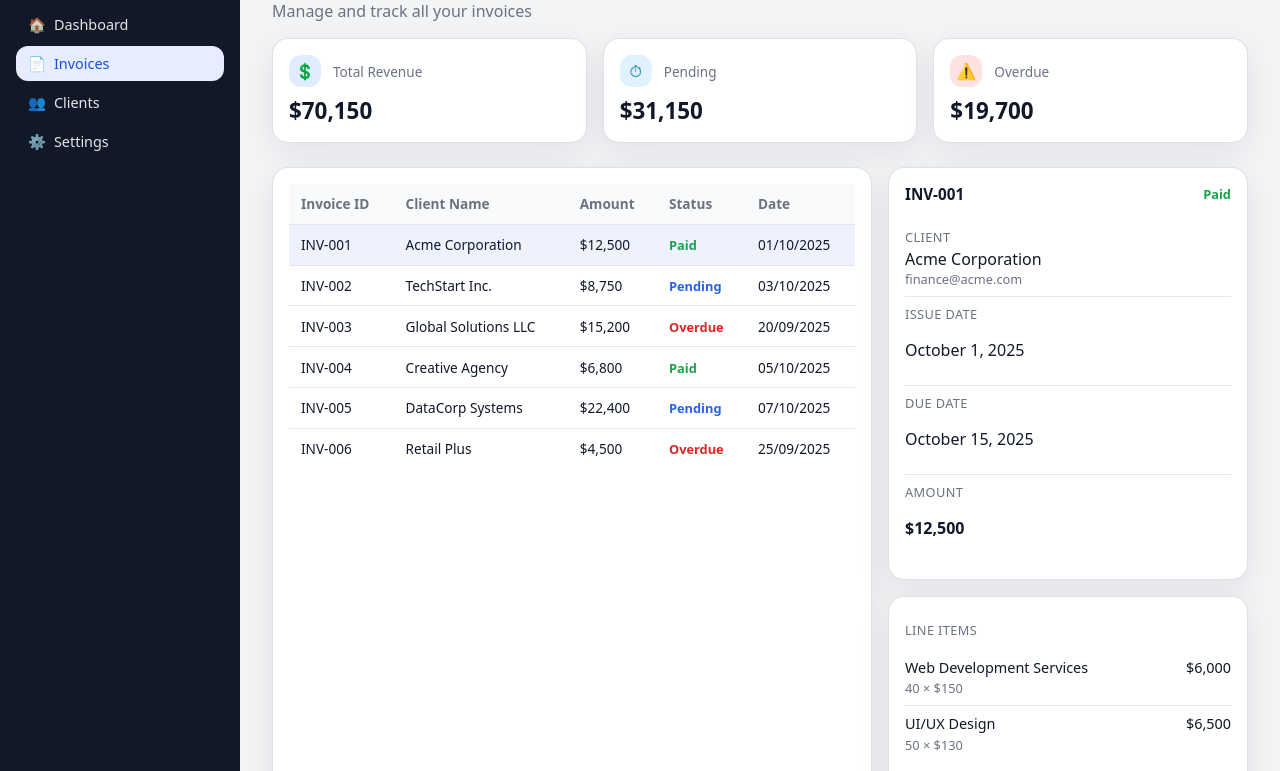
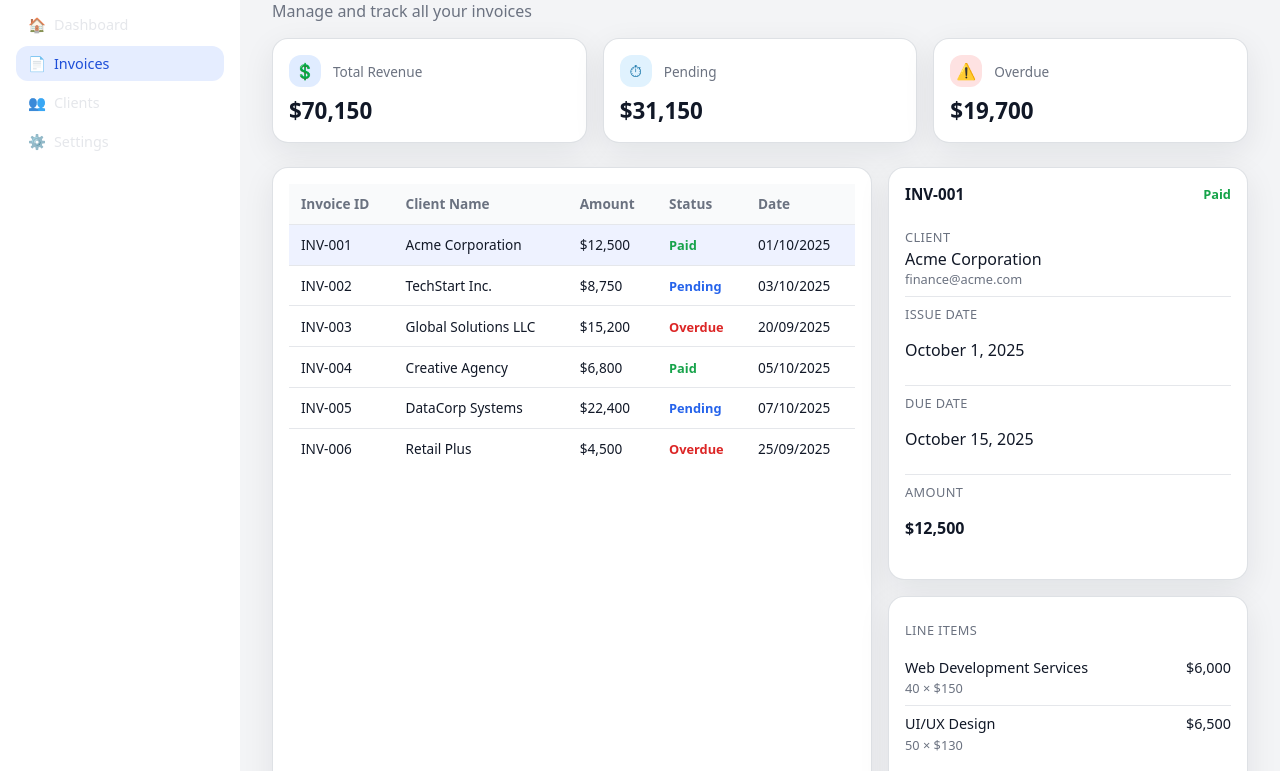
Before and after one commit to anthony-emmauel/business-dashboard-design, a plain HTML site: page index.html in a window 1280 px wide. Shown: the part 79-850 px from the top of the page. Drawn offline with Linux system fonts and the light colour scheme.

Commit message:
Update sidebar colors for improved contrast
Changed the sidebar background to white and text color to a dark shade for better readability and visual consistency.

```diff
--- a/style.css
+++ b/style.css
@@ -65,8 +65,8 @@ body {
 /* sidebar */
 
 .sidebar {
-  background: #111827;
-  color: #e5e7eb;
+  background: #fff;
+  color: #364153;
   padding: var(--space-md);
   display: flex;
   flex-direction: column;
```
